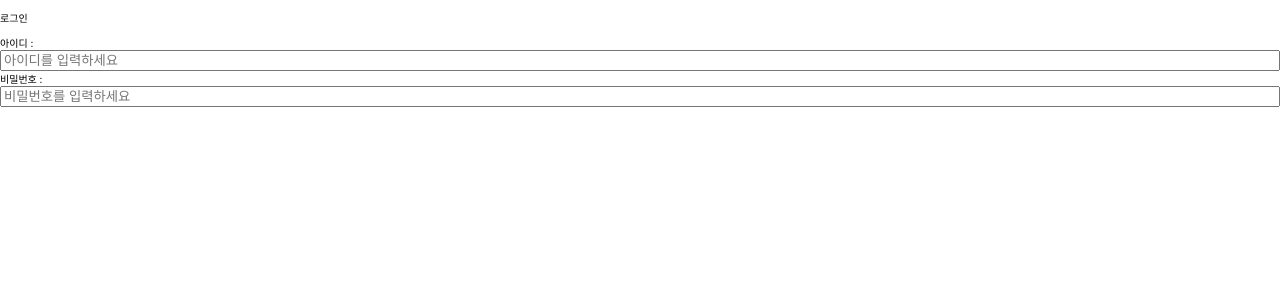
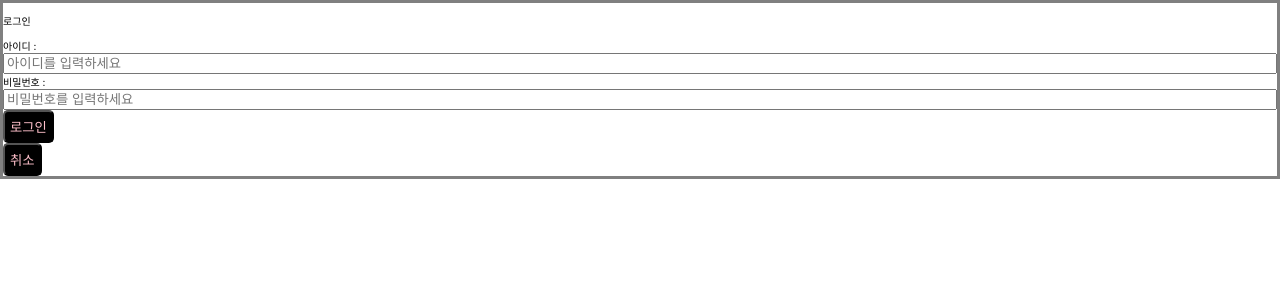
Before and after one commit to Yumina9/Bouquet-Service, a React (Create React App) app: page /login in a window 1280 px wide. Shown: the top 300 px of the page. Built offline with nearby package versions, Linux system fonts and the light colour scheme.

Commit message:
Button 수정

```diff
--- a/src/components/login/Form.tsx
+++ b/src/components/login/Form.tsx
@@ -8,8 +8,12 @@ export const Form = ({ children }: FormProps) => {
   return <Block>{children}</Block>;
 };
 
-const Block = styled.div`
+const Block = styled.form`
   display: flex;
   flex-direction: column;
   justify-content: center;
+  border: 3px solid grey;
+  div {
+    float: left;
+  }
 `;
--- a/src/components/login/LoginForm.tsx
+++ b/src/components/login/LoginForm.tsx
@@ -1,5 +1,6 @@
 import React from 'react';
 import { Form } from './Form';
+import Button from '../common/Button';
 
 const LoginForm = () => {
   return (
@@ -10,6 +11,14 @@ const LoginForm = () => {
         <input type="text" placeholder="아이디를 입력하세요" />
         비밀번호 :
         <input type="password" placeholder="비밀번호를 입력하세요" />
+        <div>
+          <Button color="pink" bgColor="black">
+            로그인
+          </Button>
+          <Button color="pink" bgColor="black">
+            취소
+          </Button>
+        </div>
       </Form>
     </>
   );
--- a/src/router/Main.tsx
+++ b/src/router/Main.tsx
@@ -1,13 +1,12 @@
 import React from 'react';
-import Header from '../components/header/Header';
+import BuyerMain from './Buyer/BuyerMain';
 
 const Main = () => {
   return (
     <div>
-      <Header />
-
+      <BuyerMain />
     </div>
-  )
+  );
 };
 
 export default Main;
```
